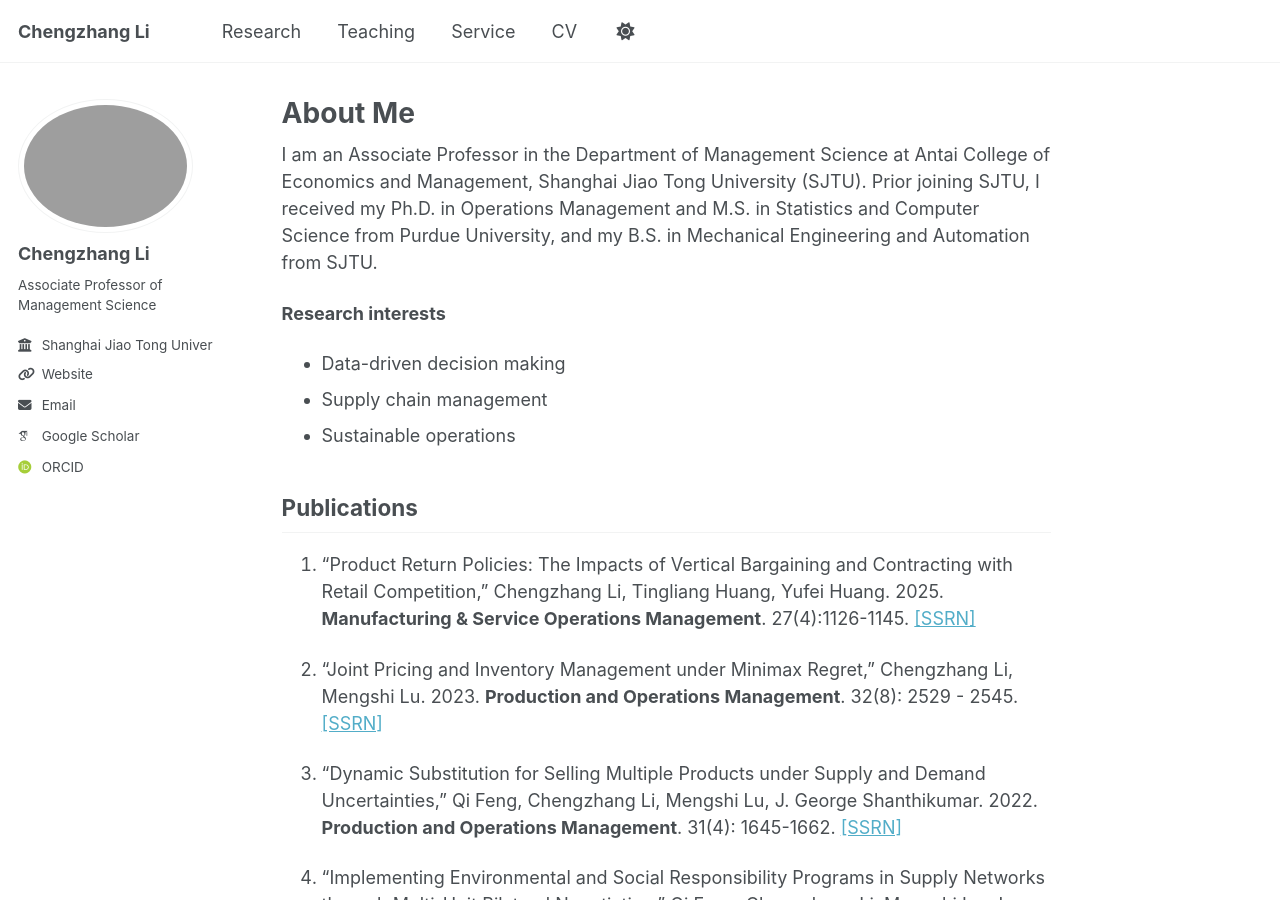
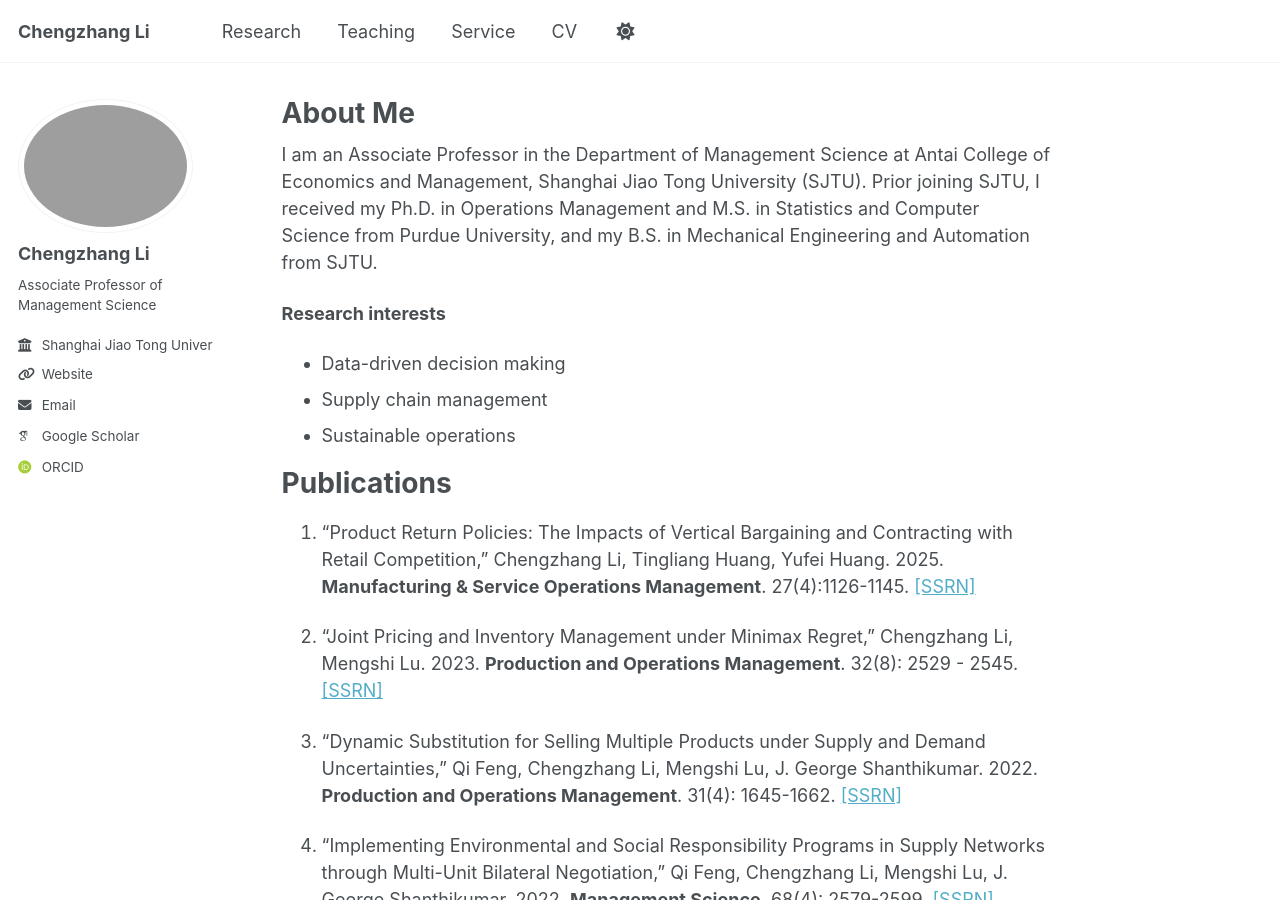
Before and after one commit to li-chengzhang/li-chengzhang.github.io, a Jekyll site: the page built from _pages/about.md, in a window 1280 px wide and 900 px high. Built offline with Jekyll 4.4.1, drawn with Linux system fonts in a browser that asks for light colours; some web fonts are replaced; a script that is not in the unit is left out.

```diff
--- a/_pages/about.md
+++ b/_pages/about.md
@@ -12,7 +12,7 @@ I am an Associate Professor in the Department of Management Science at Antai Col
 - Supply chain management
 - Sustainable operations
 
-## Publications
+# Publications
 
 1. “Product Return Policies: The Impacts of Vertical Bargaining and Contracting with Retail Competition,”
    Chengzhang Li, Tingliang Huang, Yufei Huang. 2025.  **Manufacturing & Service Operations Management**. 27(4):1126-1145.
@@ -30,7 +30,7 @@ I am an Associate Professor in the Department of Management Science at Antai Col
    Qi Feng, Chengzhang Li, Mengshi Lu, J. George Shanthikumar. 2022.  **Management Science**. 68(4): 2579-2599.
    [[SSRN]](https://papers.ssrn.com/sol3/papers.cfm?abstract_id=3309518)
 
-### Selected working papers
+# Selected working papers
 
 1. "Mostly Beneficial Clustering: Aggregating Data for Operational Decision Making."
     Chengzhang Li, Zhenkang Peng, Ying Rong. **Management Science**. Under minor revision.
@@ -50,7 +50,7 @@ I am an Associate Professor in the Department of Management Science at Antai Col
 5. "When Recycling Meets Variety: Product Design and Policy Intervention under Extended Producer Responsibility." Yuxiao Chen, Tingliang Huang, Chengzhang Li, Qinghua Zhu. To be submitted.
 
 
-### Teaching
+# Teaching
 
 **Shanghai Jiao Tong University**
 - Machine Learning. Spring 2020-2025.
@@ -60,4 +60,4 @@ I am an Associate Professor in the Department of Management Science at Antai Col
 - Operations Management. (Summer 2019, Fall 2017, Summer 2016)
 
 
-### Service
+# Service
```
